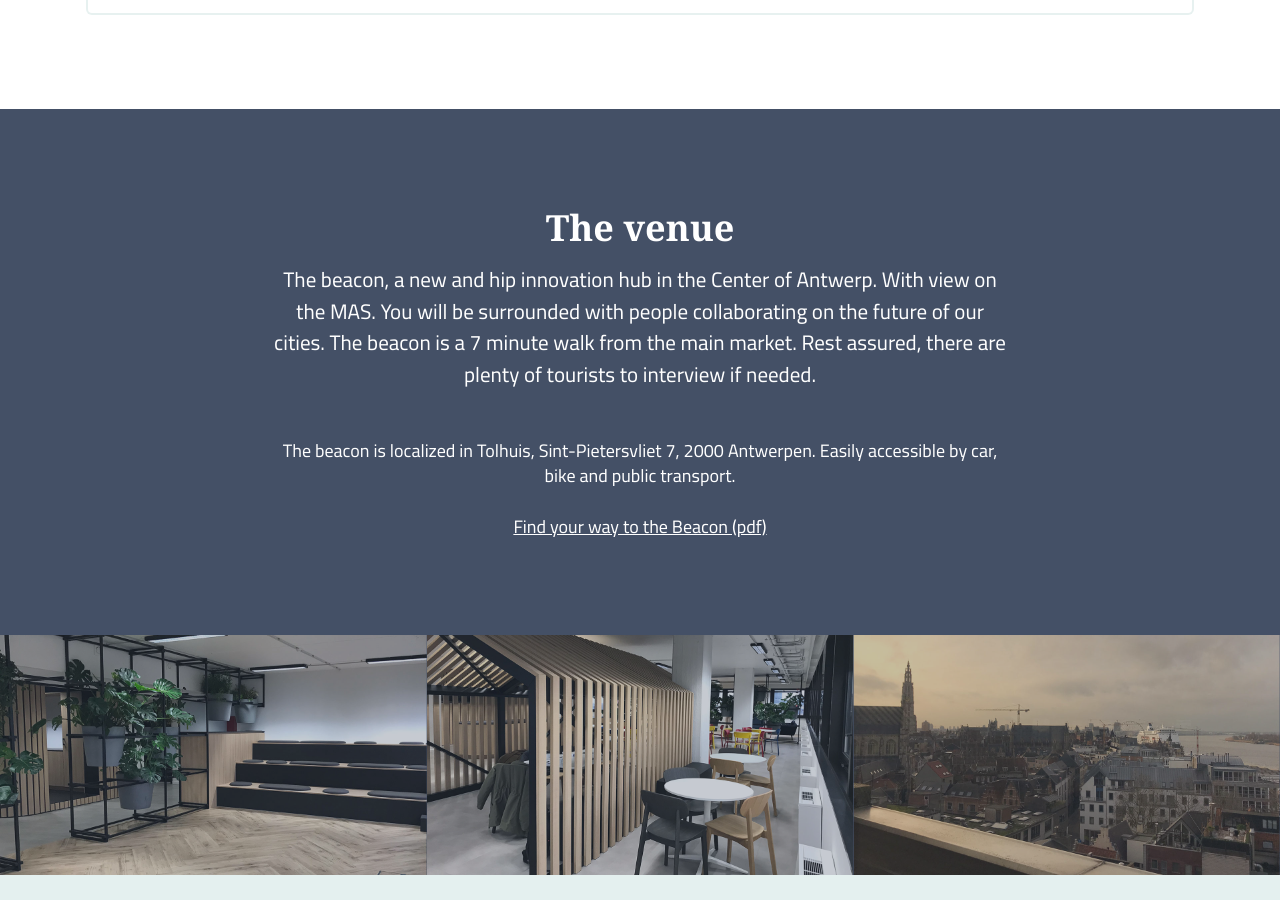
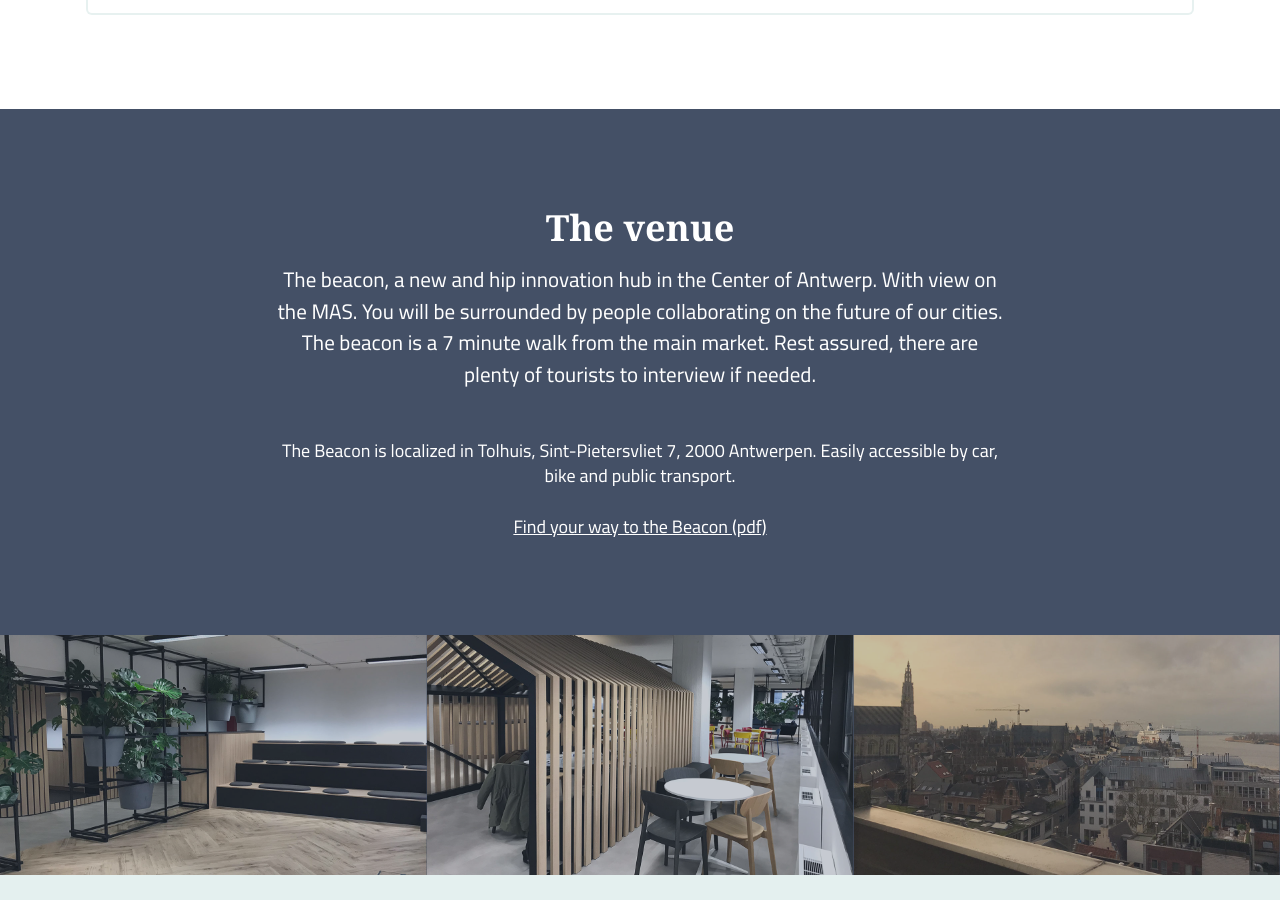
Before and after one commit to nerdlab-be/traveljam, a Jekyll site: the page built from _pages/index.markdown, in a window 1280 px wide and 900 px high, scrolled down 3424 px. Built offline with Jekyll 4.4.1, drawn with Linux system fonts in a browser that asks for light colours; some of the changed text lies outside the part shown.

Commit message:
copy updates

```diff
--- a/_pages/index.markdown
+++ b/_pages/index.markdown
@@ -46,9 +46,9 @@
       alt: "Traveljam 2019"
   subtitle-five: "The reward:"
   list-three:
-    - para: "<strong>Gold Prize:</strong> A voucher for a 2-person overnight stay in the city with breakfast for every team member."
-    - para: "<strong>Silver Prize:</strong> Six unique activities in six different cities, combined with a fine lunch. Pick one!"
-    - para: "<strong>Bronze Prize:</strong> Six baskets full of local food and drinks from the participating cities."
+    - para: "<strong>Gold prize:</strong> A voucher for a 2-person overnight stay in the city with breakfast for every team member."
+    - para: "<strong>Silver prize:</strong> Six unique activities in six different cities, combined with a fine lunch. Pick one!"
+    - para: "<strong>Bronze prize:</strong> Six baskets full of local food and drinks from the participating cities."
   subpara-five: "Let’s not forget. You gain the incredible experience of meeting new people, that share the same passion. Travelling and dreaming of a better future."
 program:
   title: "Schedule"
@@ -76,14 +76,14 @@
       para: "Prizes and champagne showers."
 venue:
   title: "The venue"
-  para-one: "The beacon, a new and hip innovation hub in the Center of Antwerp. With view on the MAS. You will be surrounded with people collaborating on the future of our cities. The beacon is a 7 minute walk from the main market. Rest assured, there are plenty of tourists to interview if needed."
-  para-two: "The beacon is localized in Tolhuis, Sint-Pietersvliet 7, 2000 Antwerpen. Easily accessible by car, bike and public transport.<br> <br><a href='https://www.ondernemeninantwerpen.be/sites/default/files/documents/181025_SD_Antwerpen_Bereikbaarheidsfiches_Tolhuis.pdf' class='c-link'>Find your way to the Beacon (pdf) </a>"
+  para-one: "The beacon, a new and hip innovation hub in the Center of Antwerp. With view on the MAS. You will be surrounded by people collaborating on the future of our cities. The beacon is a 7 minute walk from the main market. Rest assured, there are plenty of tourists to interview if needed."
+  para-two: "The Beacon is localized in Tolhuis, Sint-Pietersvliet 7, 2000 Antwerpen. Easily accessible by car, bike and public transport.<br> <br><a href='https://www.ondernemeninantwerpen.be/sites/default/files/documents/181025_SD_Antwerpen_Bereikbaarheidsfiches_Tolhuis.pdf' class='c-link'>Find your way to the Beacon (pdf) </a>"
 coaches:
   title: "The Coaches"
 subscribe:
   title: "Sign up for Traveljam"
   para: "On April 26th 2019 at The Beacon in Antwerp"
-  subpara: "Sidenote: If you are a tourism professional, we're sorry but you won't be able to participate. You already know too much."
+  subpara: "Sidenote: If you are a tourism professional, we're sorry but you won't be able to participate. You already know too much :-)"
   link: "Register for free"
   linkHref: "/register/"
 ---
```
Also changed, not shown: other parts of _pages/index.markdown (+1 -1 lines).
